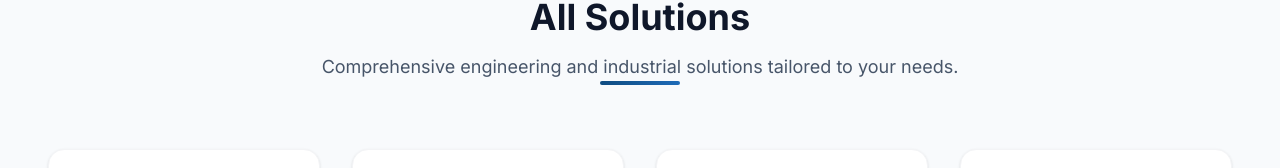
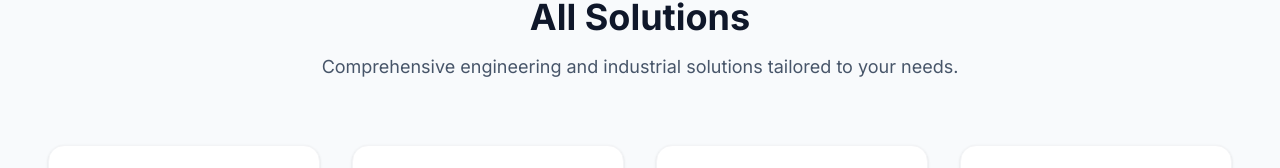
Before and after one commit to Muhammadkashifsaeed/System, a Next.js app: page /solutions in a window 1280 px wide. Shown: the part 195-363 px from the top of the page. Built offline with nearby package versions, Linux system fonts and the light colour scheme.

Commit message:
Remove remaining section-divider from AllSolutionsGrid

```diff
--- a/src/components/AllSolutionsGrid.tsx
+++ b/src/components/AllSolutionsGrid.tsx
@@ -94,7 +94,6 @@ export default function AllSolutionsGrid() {
           <p className="mx-auto mt-4 max-w-3xl text-lg text-[#475569]">
             Comprehensive engineering and industrial solutions tailored to your needs.
           </p>
-          <div className="section-divider" />
         </div>
 
         <div className="mt-16 grid grid-cols-1 gap-8 md:grid-cols-2 xl:grid-cols-4">
```
